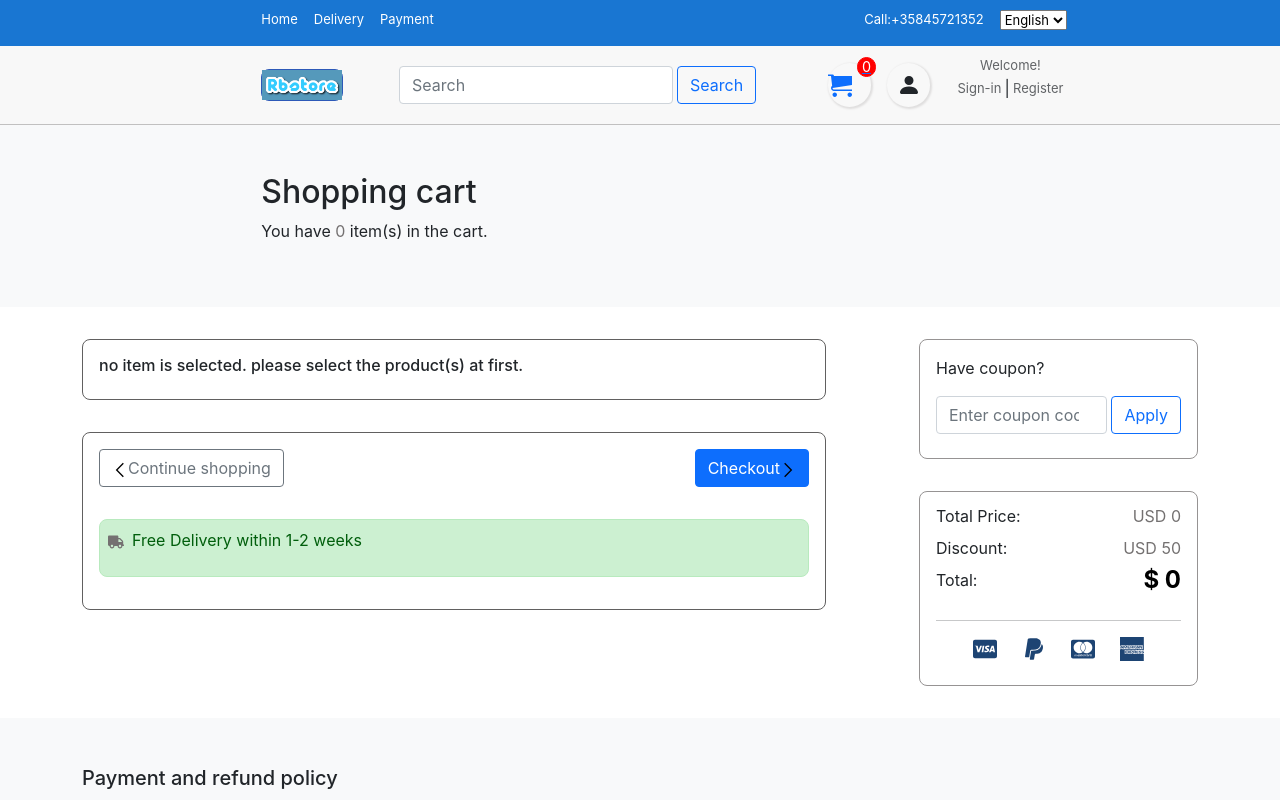
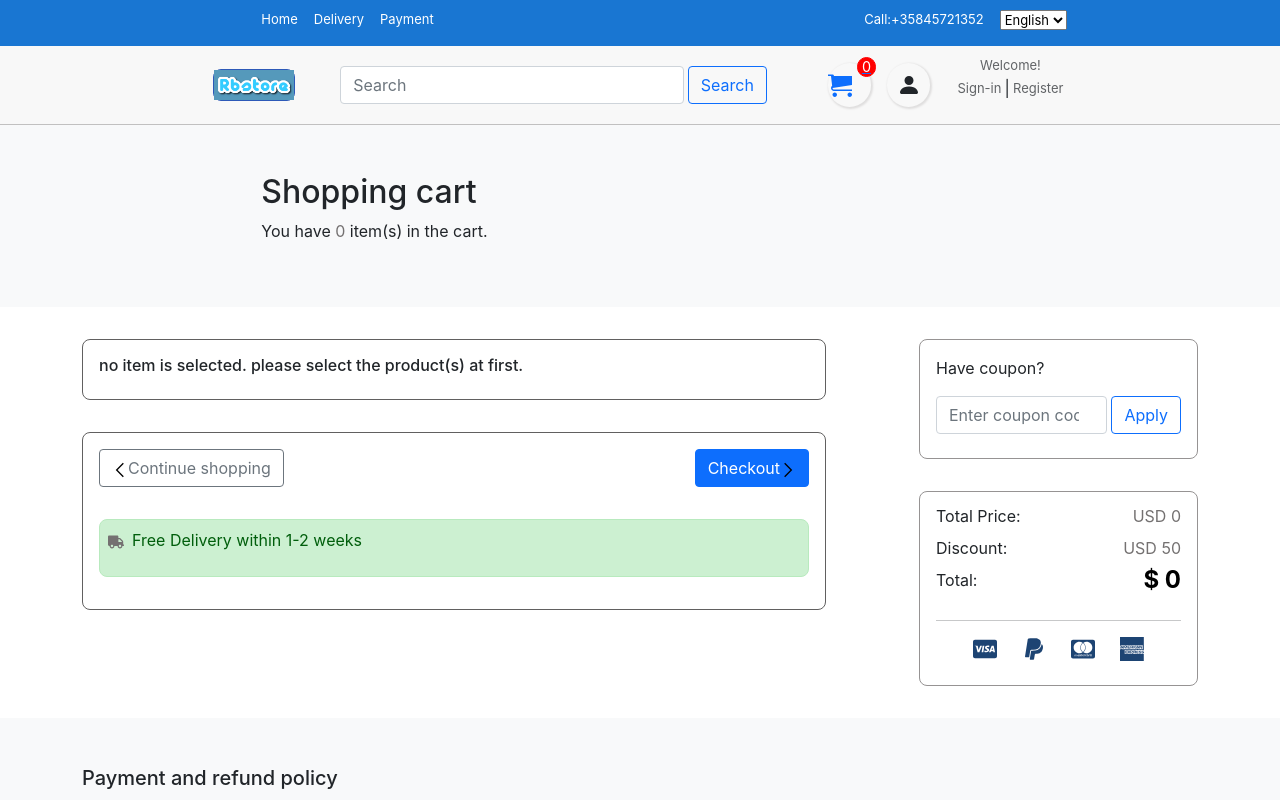
Before and after one commit to rohbdn07/e-commerceApp-React-redux, a React (Create React App) app in the folder e-commerce-website/frontend/: page /shopping-cart in a window 1280 px wide. Shown: the top 800 px of the page. Built offline with nearby package versions, Linux system fonts and the light colour scheme.

Commit message:
some styling and grid changes

```diff
--- a/e-commerce-website/frontend/src/App.js
+++ b/e-commerce-website/frontend/src/App.js
@@ -1,9 +1,9 @@
-import React from 'react';
-import { BrowserRouter, Switch, Route, Redirect } from 'react-router-dom';
-import './App.scss';
-import Homepage from './Pages/Homepage';
-import ShoppingCart from './Pages/ShoppingCart';
-
+import React from "react";
+import { BrowserRouter, Switch, Route, Redirect } from "react-router-dom";
+import "./App.scss";
+import Success from "./Components/SuccessPayment/Success";
+import Homepage from "./Pages/Homepage";
+import ShoppingCart from "./Pages/ShoppingCart";
 
 function App() {
   return (
@@ -15,9 +15,11 @@ function App() {
         <Route path="/shopping-cart">
           <ShoppingCart />
         </Route>
+        <Route path="/success">
+          <Success />
+        </Route>
       </Switch>
     </BrowserRouter>
-
   );
 }
 
--- a/e-commerce-website/frontend/src/Components/Searchbar/Searchbar.js
+++ b/e-commerce-website/frontend/src/Components/Searchbar/Searchbar.js
@@ -1,35 +1,42 @@
-import React from 'react';
-import './Searchbar.scss';
-import { useSelector }  from 'react-redux';
-import { ImCart } from 'react-icons/im';
-import { BsPersonFill } from 'react-icons/bs';
-import { Link } from 'react-router-dom';
+import React from "react";
+import "./Searchbar.scss";
+import { useSelector } from "react-redux";
+import { ImCart } from "react-icons/im";
+import { BsPersonFill } from "react-icons/bs";
+import { Link } from "react-router-dom";
 
 export default function Searchbar() {
-    const {selectedItems} = useSelector(state => state.productReducer);
-
+  const { selectedItems } = useSelector((state) => state.productReducer);
 
   return (
     <>
       <div className="searchbar">
-                <div className="col-lg-8 searchbar_wrapper">
+        <div className="container col-lg-8 searchbar_wrapper">
           <div className="searchbar_left">
             <div className="company_logo">
-                           <Link to="/"><img src="/coollogo_com-7409163.png" alt="logo"/></Link>
+              <Link to="/">
+                <img src="/coollogo_com-7409163.png" alt="logo" />
+              </Link>
             </div>
           </div>
-                    <div className="searchbar_middle">
+          <div className="col-lg-6 searchbar_middle">
             <div className="search_input">
               <form className="d-flex">
-                                <input class="form-control me-1" type="search" placeholder="Search" aria-label="Search" />
-                                <button class="btn btn-outline-primary" type="submit">Search</button>
+                <input
+                  class="form-control me-1"
+                  type="search"
+                  placeholder="Search"
+                  aria-label="Search"
+                />
+                <button class="btn btn-outline-primary" type="submit">
+                  Search
+                </button>
               </form>
             </div>
-
           </div>
           <div className="searchbar_right">
             <div className="icons">
-                            <Link to="/shopping-cart" >
+              <Link to="/shopping-cart">
                 <div className="cart_icon">
                   <ImCart />
                   <p>{selectedItems.length}</p>
@@ -43,18 +50,12 @@ export default function Searchbar() {
             <div className="welcome_section">
               <p>Welcome!</p>
               <div className="d-flex login_section">
-                                <p>Sign-in</p>
-                                |
-                                <p>Register</p>
+                <p>Sign-in</p>|<p>Register</p>
               </div>
             </div>
-
           </div>
-
         </div>
-
       </div>
     </>
-
-    )
+  );
 }
--- a/e-commerce-website/frontend/src/Components/Searchbar/Searchbar.scss
+++ b/e-commerce-website/frontend/src/Components/Searchbar/Searchbar.scss
@@ -1,62 +1,57 @@
-:root{
-    --topbar-color:#1976d2;
-    --searchbar-bg-color:#e8e8e84a;
-    --logo-color:var(--topbar-color);
-    --border-line:#6360605f;
+:root {
+  --topbar-color: #1976d2;
+  --searchbar-bg-color: #e8e8e84a;
+  --logo-color: var(--topbar-color);
+  --border-line: #6360605f;
 }
 
-.searchbar{
+.searchbar {
   display: flex;
   align-items: center;
   flex-wrap: wrap;
   background-color: var(--searchbar-bg-color);
   width: 100%;
   border-bottom: 1px solid var(--border-line);
-
-
 }
 
-.searchbar_wrapper{
+.searchbar_wrapper {
   display: flex;
   align-items: center;
   justify-content: space-between;
   flex-wrap: wrap;
-    margin: auto;
   padding: 1rem 0 1rem 0;
 
-    .searchbar_left{
-        margin-left: 3rem;
+  .searchbar_left {
     border: 1px solid rgb(45, 89, 184);
     border-radius: 0.5rem;
     color: var(--logo-color);
 
-        .company_logo img{
-            max-height: 4rem;
+    .company_logo img {
+      max-height: 3rem;
       max-width: 5rem;
     }
-
-    }
-
-}
-
-.searchbar_middle .search_input{
-    form input{
-        max-width:25rem;
   }
 }
 
-.searchbar_right{
+.searchbar_middle .search_input {
+  form input {
+    max-width: 25rem;
+    margin: auto;
+  }
+}
+
+.searchbar_right {
   display: flex;
   align-items: center;
   justify-content: space-around;
 }
 
-.searchbar_right .icons{
+.searchbar_right .icons {
   display: flex;
   align-items: center;
   margin-right: 1.5rem;
 
-    .cart_icon p{
+  .cart_icon p {
     font-size: 0.9rem;
     border-radius: 50%;
     height: 1.2rem;
@@ -72,20 +67,21 @@
     color: #ffff;
   }
 
-    .cart_icon,.profile_icon{
+  .cart_icon,
+  .profile_icon {
     font-size: 1.5rem;
     border-radius: 50%;
     box-shadow: 1px 1px 2px 1px rgb(223, 222, 222);
     width: 2.7rem;
-        height:2.7rem;
+    height: 2.7rem;
     display: flex;
     align-items: center;
     justify-content: center;
     margin-left: 1rem;
     cursor: pointer;
 
-        &:hover{
-            background-color:var(--topbar-color);
+    &:hover {
+      background-color: var(--topbar-color);
       opacity: 0.7;
       color: #ffff;
     }
@@ -96,12 +92,11 @@
   text-align: center;
   line-height: 7px;
 
-    p{
+  p {
     font-size: small;
     opacity: 0.7;
     cursor: pointer;
     padding: 0.2rem;
     line-height: 0.5px;
-
   }
 }
```
Lines whose indentation alone changed are shown as unchanged.
